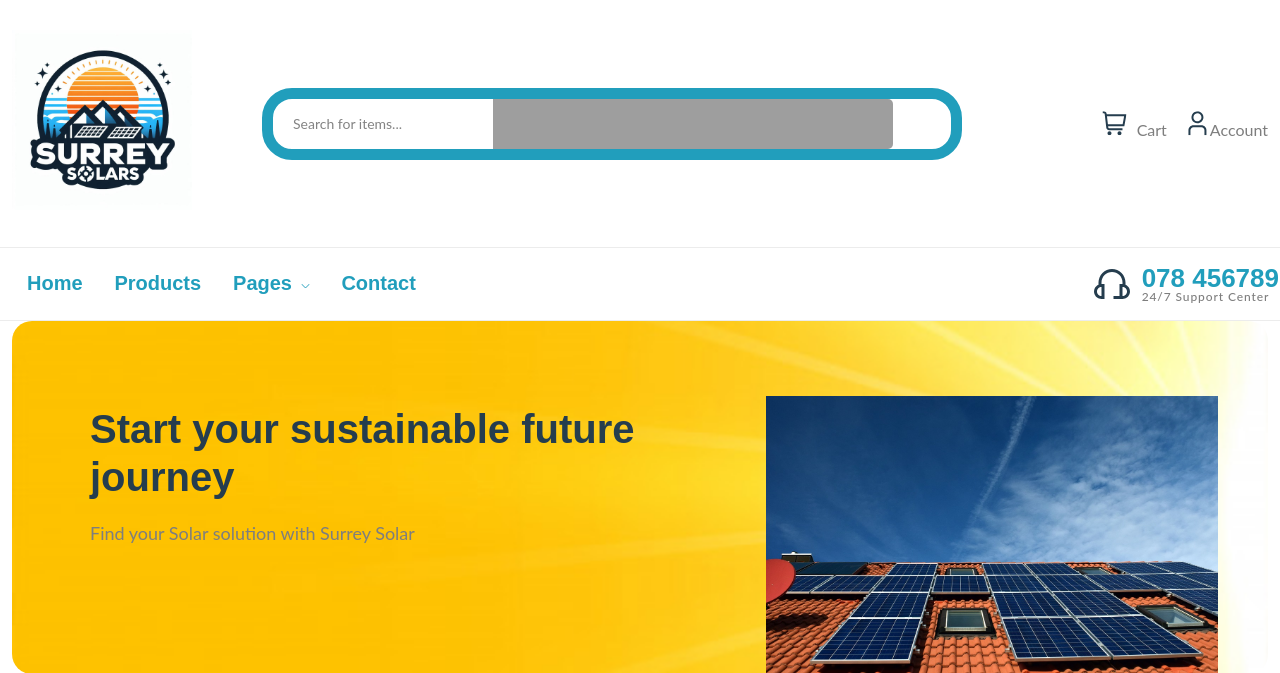
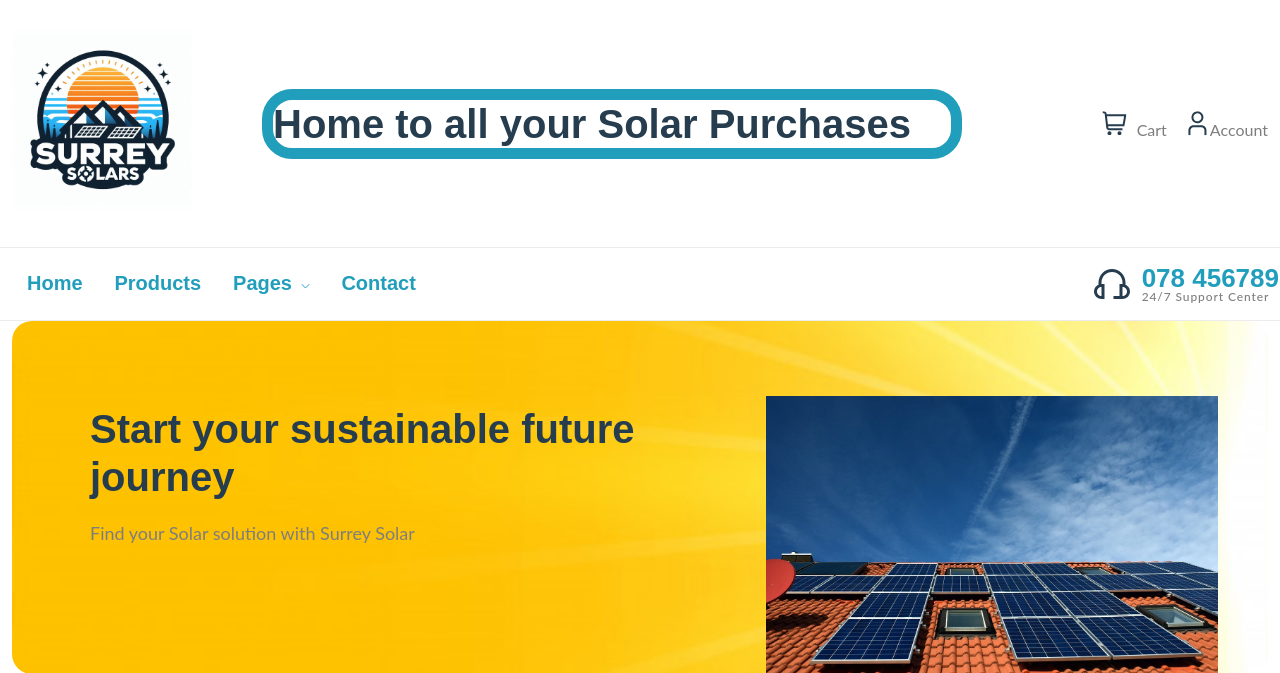
Before and after one commit to DarakhshanF/Django-eComm-app, a Django app: page / in a window 1280 px wide. Shown: the top 673 px of the page. Run offline with Django 4.2, Linux system fonts and the light colour scheme; parts of the project's set-up code (start-up, migrations or seed data) failed here and were passed over; some libraries are stand-ins or nearby versions; grey boxes are pictures that could not be loaded.

Commit message:
Add Title text in the header

```diff
--- a/eCommerce/templates/home/index.html
+++ b/eCommerce/templates/home/index.html
@@ -32,7 +32,7 @@
                     <div class="header-right">
                         <div class="search-style-2">
                             <form action="#">
-                                <input type="text" placeholder="Search for items..." />
+                                <h2 class="lable">Home to all your Solar Purchases</h2></a>
                             </form>
                         </div>
                         <div class="header-action-right">
```
